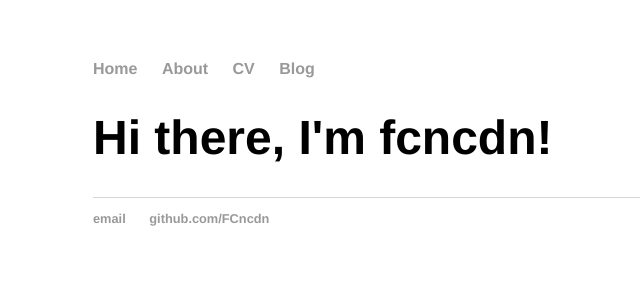
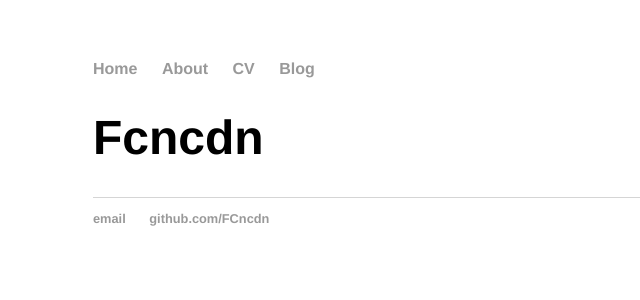
Before and after one commit to FCncdn/fcncdn.github.io, a Jekyll site: the page built from index.html, in a window 1280 px wide. Shown: the top 300 px of the page, without its empty margins (99-739 px from the left). Built offline with Jekyll 4.4.1, drawn with Linux system fonts in a browser that asks for light colours.

Commit message:
Update index.html
use default template

```diff
--- a/index.html
+++ b/index.html
@@ -1,28 +1,7 @@
-<!DOCTYPE html>
-<html>
-	<head>
-		<title>Fcncdn's blog</title>
-		<link rel="stylesheet" type="text/css" href="/css/main.css">
-	</head>
-	<body>
-		<nav>
-    		<ul>
-        		<li><a href="/">Home</a></li>
-	        	<li><a href="/about">About</a></li>
-        		<li><a href="/cv">CV</a></li>
-        		<li><a href="/blog">Blog</a></li>
-    		</ul>
-		</nav>
-		<div class="container">
-    		<div class="blurb">
-        		<h1>Hi there, I'm fcncdn!</h1>
-    		</div><!-- /.blurb -->
-		</div><!-- /.container -->
-		<footer>
-    		<ul>
-        		<li><a href="mailto:374070938@qq.com">email</a></li>
-        		<li><a href="https://github.com/FCncdn">github.com/FCncdn</a></li>
-			</ul>
-		</footer>
-	</body>
-</html>
+---
+layout: default
+title: fcncdn
+---
+<div class="blurb">
+	<h1>Fcncdn</h1>
+</div>
```
